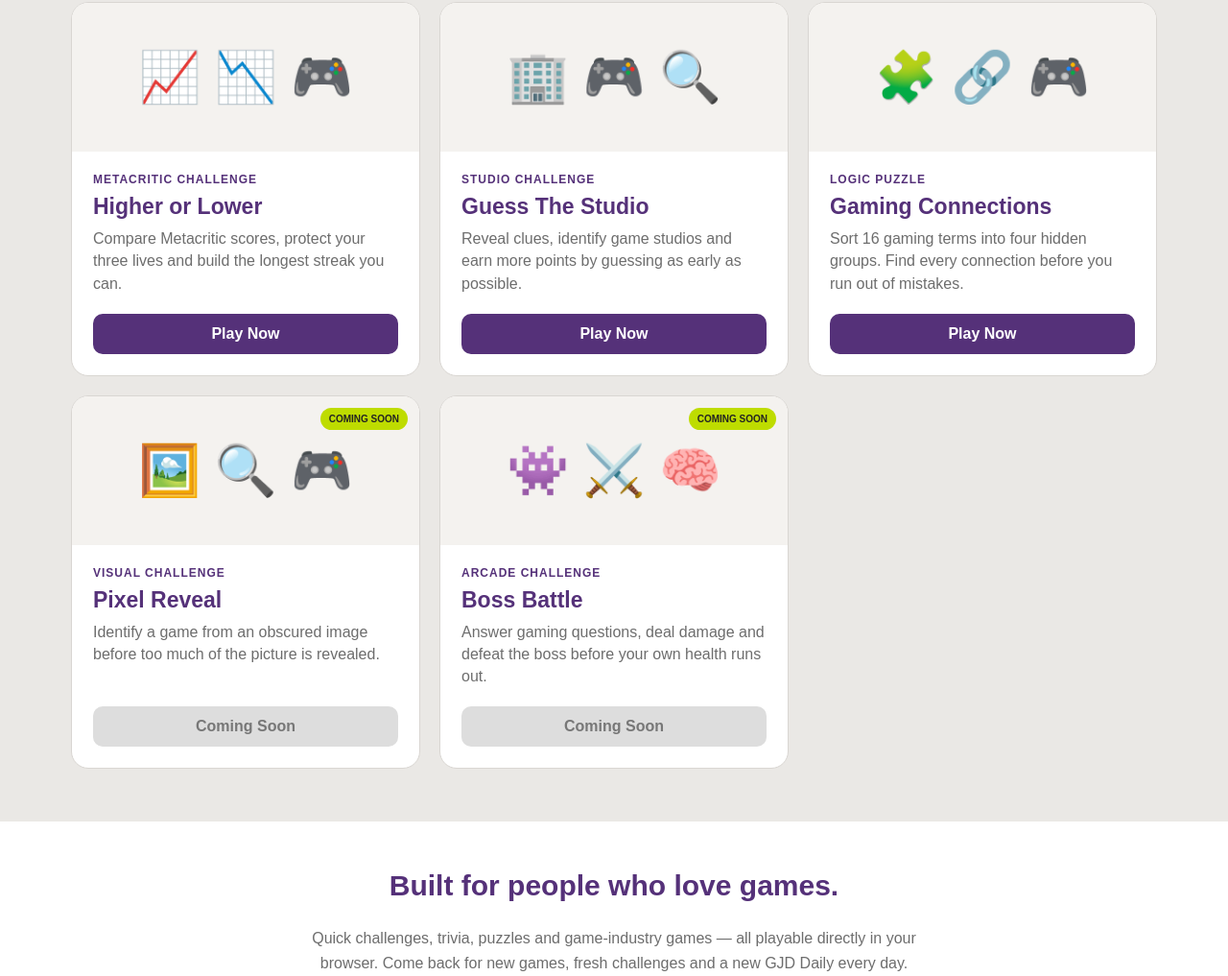
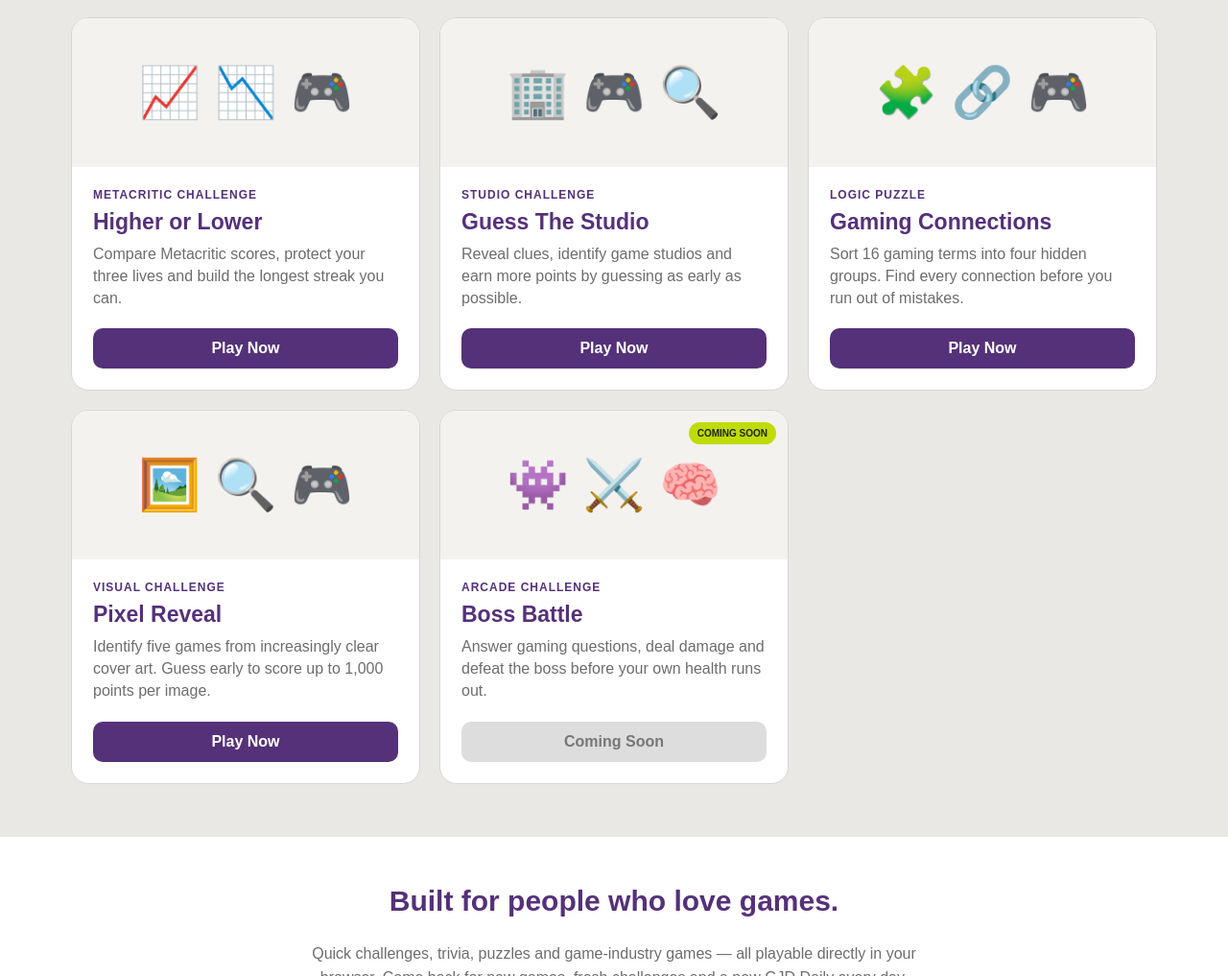
Before and after one commit to KeaneGJD/gamesjobsdirect-games, a plain HTML site: page index.html in a window 1280 px wide. Shown: the part 1293-2310 px from the top of the page at 96% size. Drawn offline with Linux system fonts and the light colour scheme.

Commit message:
Update index.html

```diff
--- a/index.html
+++ b/index.html
@@ -32,19 +32,15 @@
 }
 
 
-/* =========================
-HEADER
-========================= */
+/* HEADER */
 
 header{
     background:white;
     min-height:68px;
     padding:12px 24px;
-
     display:flex;
     align-items:center;
     justify-content:space-between;
-
     border-bottom:1px solid var(--border);
 }
 
@@ -61,15 +57,10 @@
 .main-site-btn{
     background:var(--primary);
     color:white;
-
     text-decoration:none;
-
     font-weight:700;
-
     padding:11px 18px;
-
     border-radius:10px;
-
     transition:.2s;
 }
 
@@ -78,43 +69,29 @@
 }
 
 
-/* =========================
-INTRO HERO
-========================= */
+/* INTRO HERO */
 
 .hero{
     max-width:1180px;
-
     margin:48px auto 28px;
-
     padding:0 24px;
-
     text-align:center;
 }
 
 .hero-eyebrow{
     display:inline-block;
-
     color:var(--primary);
-
     font-weight:900;
-
     font-size:13px;
-
     letter-spacing:1.5px;
-
     margin-bottom:12px;
 }
 
 .hero h1{
     margin:0;
-
     color:var(--primary);
-
     font-size:clamp(42px,7vw,76px);
-
     line-height:.95;
-
     font-weight:900;
 }
 
@@ -124,126 +101,85 @@
 
 .hero p{
     max-width:650px;
-
     margin:18px auto 0;
-
     color:var(--muted);
-
     font-size:17px;
-
     line-height:1.5;
 }
 
 
-/* =========================
-SHARED FEATURED CARD
-========================= */
+/* FEATURED CARDS */
 
 .featured-section{
     max-width:1180px;
-
     margin:0 auto;
-
     padding:0 24px 36px;
 }
 
 .section-title{
     color:var(--primary);
-
     font-size:26px;
-
     margin:0 0 18px;
 }
 
 .featured-card{
     background:white;
-
     border:1px solid var(--border);
-
     border-radius:20px;
-
     padding:28px 30px;
-
     display:flex;
-
     justify-content:space-between;
-
     align-items:center;
-
     gap:25px;
-
     box-shadow:0 6px 18px rgba(0,0,0,.05);
 }
 
 .featured-left{
     display:flex;
-
     align-items:center;
-
     gap:20px;
 }
 
 .featured-icon{
     width:86px;
     height:86px;
-
     flex:0 0 86px;
-
     background:var(--soft);
-
     border-radius:17px;
-
     display:flex;
-
     align-items:center;
     justify-content:center;
-
     font-size:43px;
 }
 
 .featured-label{
     color:var(--primary);
-
     font-size:11px;
-
     font-weight:900;
-
     letter-spacing:1px;
-
     text-transform:uppercase;
 }
 
 .featured-card h2{
     color:var(--primary);
-
     margin:5px 0 6px;
-
     font-size:28px;
 }
 
 .featured-card p{
     color:var(--muted);
-
     margin:0;
-
     line-height:1.45;
 }
 
 .featured-btn{
     flex:0 0 auto;
-
     background:var(--primary);
-
     color:white;
-
     text-decoration:none;
-
     padding:13px 20px;
-
     border-radius:11px;
-
     font-weight:900;
-
     transition:.2s;
 }
 
@@ -253,222 +189,153 @@
 
 .daily-feature-btn{
     background:var(--accent);
-
     color:#222;
 }
 
 
-/* =========================
-GAME GRID
-========================= */
+/* GAME GRID */
 
 .games-section{
     max-width:1180px;
-
     margin:0 auto;
-
     padding:0 24px 55px;
 }
 
 .games-grid{
     display:grid;
-
     grid-template-columns:repeat(3,1fr);
-
     gap:20px;
 }
 
 .game-card{
     background:white;
-
     border-radius:18px;
-
     overflow:hidden;
-
     border:1px solid var(--border);
-
     transition:.2s;
-
     display:flex;
-
     flex-direction:column;
-
     position:relative;
 }
 
 .game-card:hover{
     transform:translateY(-5px);
-
     box-shadow:0 10px 24px rgba(0,0,0,.08);
 }
 
 .game-visual{
     min-height:155px;
-
     background:#f4f2ef;
-
     display:flex;
-
     align-items:center;
-
     justify-content:center;
-
     font-size:52px;
-
     text-align:center;
 }
 
 .game-content{
     padding:22px;
-
     display:flex;
-
     flex-direction:column;
-
     flex:1;
 }
 
 .game-tag{
     color:var(--primary);
-
     font-size:12px;
-
     font-weight:900;
-
     text-transform:uppercase;
-
     letter-spacing:1px;
 }
 
 .game-card h3{
     font-size:23px;
-
     margin:8px 0;
-
     color:var(--primary);
 }
 
 .game-card p{
     color:var(--muted);
-
     line-height:1.45;
-
     margin:0 0 20px;
-
     flex:1;
 }
 
 .card-btn{
     display:block;
-
     background:var(--primary);
-
     color:white;
-
     padding:12px;
-
     border-radius:10px;
-
     font-weight:800;
-
     text-align:center;
-
     text-decoration:none;
 }
 
 .card-btn.disabled{
     background:#ddd;
-
     color:#777;
-
     cursor:default;
 }
 
 .coming-soon::after{
     content:"COMING SOON";
-
     position:absolute;
-
     top:12px;
     right:12px;
-
     background:var(--accent);
-
     color:#222;
-
     padding:6px 9px;
-
     font-size:10px;
-
     font-weight:900;
-
     border-radius:20px;
 }
 
 
-/* =========================
-INFO
-========================= */
+/* INFO */
 
 .info-section{
     background:white;
-
     padding:50px 24px;
 }
 
 .info-inner{
     max-width:1000px;
-
     margin:auto;
-
     text-align:center;
 }
 
 .info-inner h2{
     color:var(--primary);
-
     font-size:30px;
-
     margin-top:0;
 }
 
 .info-inner p{
     color:var(--muted);
-
     max-width:680px;
-
     margin:0 auto;
-
     line-height:1.6;
 }
 
 
-/* =========================
-FOOTER
-========================= */
+/* FOOTER */
 
 footer{
     text-align:center;
-
     padding:28px 20px;
-
     color:#777;
-
     font-size:13px;
 }
 
 footer a{
     color:var(--primary);
-
     text-decoration:none;
-
     font-weight:bold;
 }
 
 
-/* =========================
-RESPONSIVE
-========================= */
+/* RESPONSIVE */
 
 @media(max-width:850px){
 
@@ -478,13 +345,11 @@
 
     .featured-card{
         align-items:flex-start;
-
         flex-direction:column;
     }
 
     .featured-btn{
         width:100%;
-
         text-align:center;
     }
 }
@@ -501,7 +366,6 @@
 
     .main-site-btn{
         padding:9px 11px;
-
         font-size:12px;
     }
 
@@ -520,9 +384,7 @@
     .featured-icon{
         width:65px;
         height:65px;
-
         flex-basis:65px;
-
         font-size:32px;
     }
 
@@ -535,7 +397,6 @@
 </style>
 
 </head>
-
 
 <body>
 
@@ -552,7 +413,6 @@
 
 </a>
 
-
 <a
     class="main-site-btn"
     href="https://www.gamesjobsdirect.com/">
@@ -563,11 +423,6 @@
 
 </header>
 
-
-
-<!-- =========================
-INTRO
-========================= -->
 
 <section class="hero">
 
@@ -587,11 +442,6 @@
 
 </section>
 
-
-
-<!-- =========================
-GJD DAILY
-========================= -->
 
 <section class="featured-section">
 
@@ -638,11 +488,6 @@
 </section>
 
 
-
-<!-- =========================
-FEATURED GAME
-========================= -->
-
 <section class="featured-section">
 
 <h2 class="section-title">
@@ -654,7 +499,7 @@
 <div class="featured-left">
 
 <div class="featured-icon">
-🧩
+🖼️
 </div>
 
 <div>
@@ -664,11 +509,11 @@
 </div>
 
 <h2>
-Gaming Connections
+Pixel Reveal
 </h2>
 
 <p>
-Sort 16 gaming terms into four hidden groups and find every connection before you run out of mistakes.
+Identify five games from heavily pixelated cover art. Guess early for the biggest score, or reveal more when you're stuck.
 </p>
 
 </div>
@@ -677,7 +522,7 @@
 
 <a
     class="featured-btn"
-    href="gaming-connections.html">
+    href="pixel-reveal.html">
 
 Play Now →
 
@@ -688,11 +533,6 @@
 </section>
 
 
-
-<!-- =========================
-ALL GAMES
-========================= -->
-
 <section class="games-section">
 
 <h2 class="section-title">
@@ -701,8 +541,6 @@
 
 <div class="games-grid">
 
-
-<!-- GUESS THE GAME -->
 
 <div class="game-card">
 
@@ -737,9 +575,6 @@
 </div>
 
 
-
-<!-- VIDEO GAME TRIVIA -->
-
 <div class="game-card">
 
 <div class="game-visual">
@@ -772,9 +607,6 @@
 
 </div>
 
-
-
-<!-- WHICH CAME FIRST -->
 
 <div class="game-card">
 
@@ -809,9 +641,6 @@
 </div>
 
 
-
-<!-- HIGHER OR LOWER -->
-
 <div class="game-card">
 
 <div class="game-visual">
@@ -844,9 +673,6 @@
 
 </div>
 
-
-
-<!-- GUESS THE STUDIO -->
 
 <div class="game-card">
 
@@ -881,9 +707,6 @@
 </div>
 
 
-
-<!-- GAMING CONNECTIONS -->
-
 <div class="game-card">
 
 <div class="game-visual">
@@ -917,10 +740,7 @@
 </div>
 
 
-
-<!-- PIXEL REVEAL -->
-
-<div class="game-card coming-soon">
+<div class="game-card">
 
 <div class="game-visual">
 🖼️ 🔍 🎮
@@ -937,20 +757,21 @@
 </h3>
 
 <p>
-Identify a game from an obscured image before too much of the picture is revealed.
+Identify five games from increasingly clear cover art. Guess early to score up to 1,000 points per image.
 </p>
 
-<span class="card-btn disabled">
-Coming Soon
-</span>
+<a
+    class="card-btn"
+    href="pixel-reveal.html">
+
+Play Now
+
+</a>
 
 </div>
 
 </div>
 
-
-
-<!-- BOSS BATTLE -->
 
 <div class="game-card coming-soon">
 
@@ -986,7 +807,6 @@
 </section>
 
 
-
 <section class="info-section">
 
 <div class="info-inner">
@@ -1006,7 +826,6 @@
 </section>
 
 
-
 <footer>
 
 Games Jobs Direct Arcade •
```
